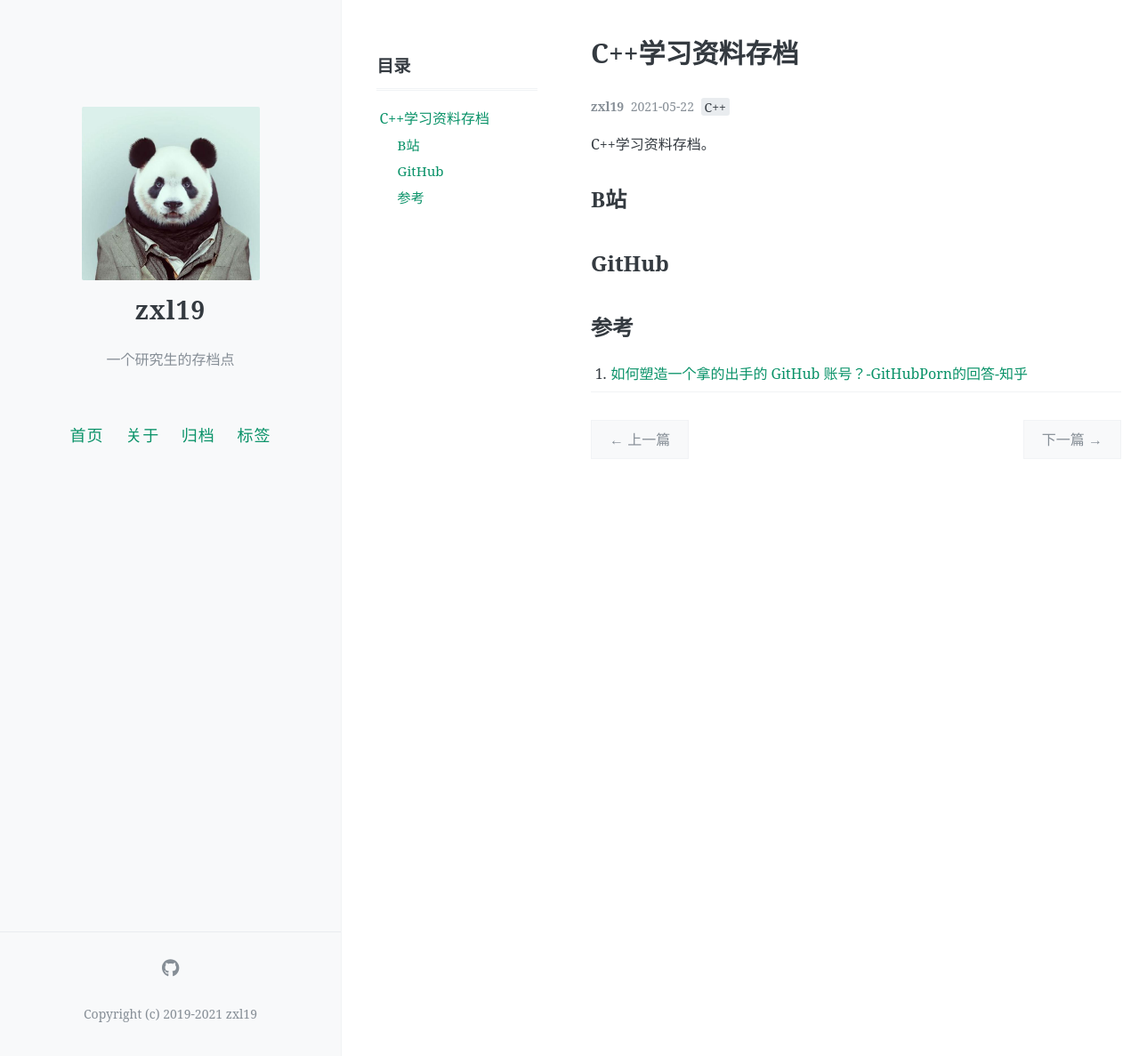
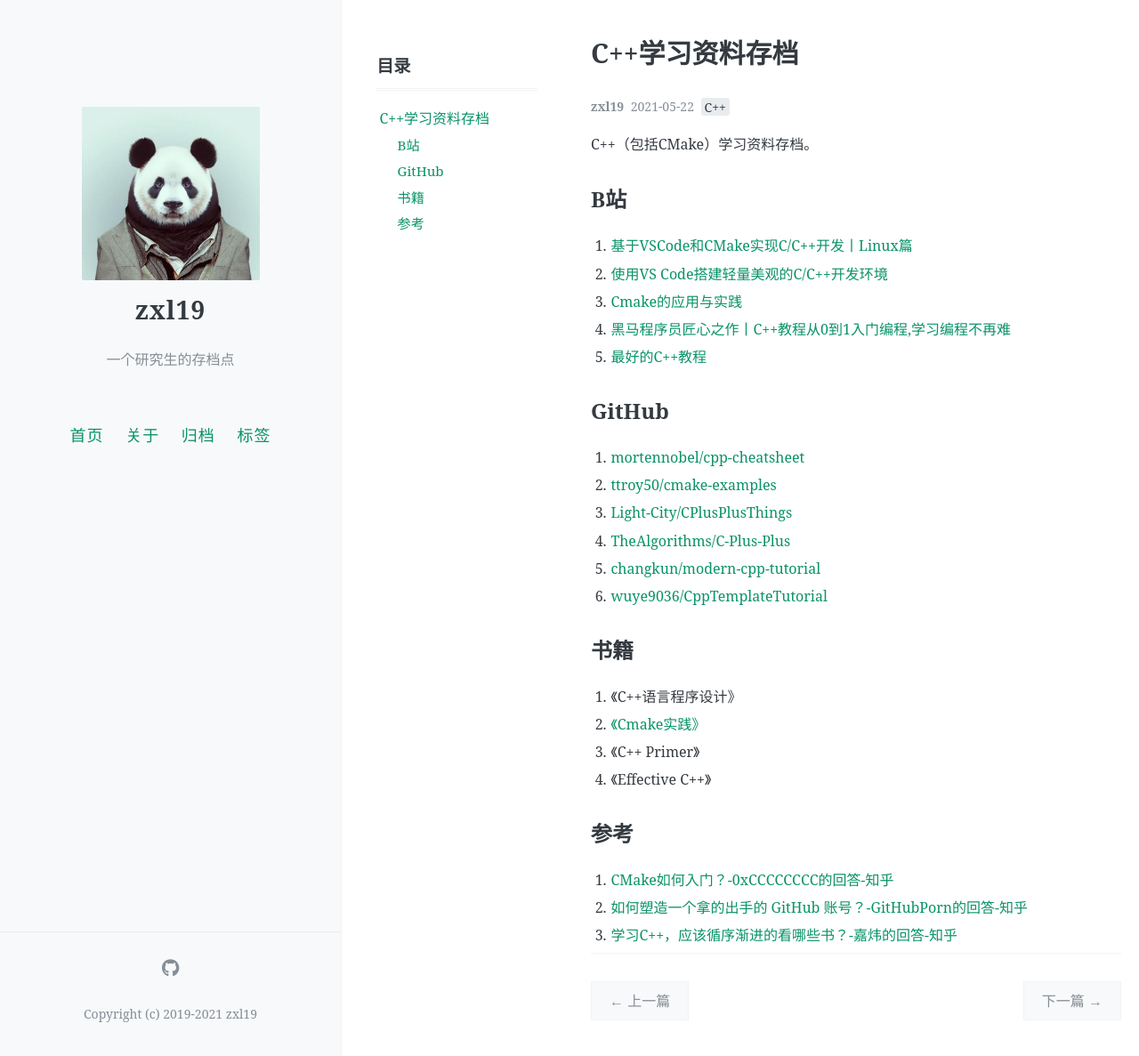
Before and after one commit to zxl19/zxl19.github.io, a Jekyll site: the page built from _posts/2021-05-22-cpp-material.md, in a window 1280 px wide and 1187 px high. Shown: the whole window at 89% size. Built offline with Jekyll 4.4.1, drawn with Linux system fonts in a browser that asks for light colours; comment, search, counter and statistics services are not loaded.

Commit message:
Update 2021-05-22-cpp-material.md

```diff
--- a/_posts/2021-05-22-cpp-material.md
+++ b/_posts/2021-05-22-cpp-material.md
@@ -9,14 +9,36 @@ toc: true
 pinned: false
 ---
 
-C++学习资料存档。
+C++（包括CMake）学习资料存档。
 
 <!-- more -->
 
 ## B站
 
+1. [基于VSCode和CMake实现C/C++开发丨Linux篇](https://www.bilibili.com/video/BV1fy4y1b7TC)
+2. [使用VS Code搭建轻量美观的C/C++开发环境](https://www.bilibili.com/video/BV1sW411v7VZ)
+3. [Cmake的应用与实践](https://www.bilibili.com/video/BV17J411m7o1)
+4. [黑马程序员匠心之作丨C++教程从0到1入门编程,学习编程不再难](https://www.bilibili.com/video/BV1et411b73Z)
+5. [最好的C++教程](https://www.bilibili.com/video/BV1VJ411M7WR)
+
 ## GitHub
+
+1. [mortennobel/cpp-cheatsheet](https://github.com/mortennobel/cpp-cheatsheet)
+2. [ttroy50/cmake-examples](https://github.com/ttroy50/cmake-examples)
+3. [Light-City/CPlusPlusThings](https://github.com/Light-City/CPlusPlusThings)
+4. [TheAlgorithms/C-Plus-Plus](https://github.com/TheAlgorithms/C-Plus-Plus)
+5. [changkun/modern-cpp-tutorial](https://github.com/changkun/modern-cpp-tutorial)
+6. [wuye9036/CppTemplateTutorial](https://github.com/wuye9036/CppTemplateTutorial)
+
+## 书籍
+
+1. 《C++语言程序设计》
+2. [《Cmake实践》](http://file.ncnynl.com/ros/CMake%20Practice.pdf)
+3. 《C++ Primer》
+4. 《Effective C++》
 
 ## 参考
 
-1. [如何塑造一个拿的出手的 GitHub 账号？-GitHubPorn的回答-知乎](https://www.zhihu.com/question/47567490/answer/1866897272)
+1. [CMake如何入门？-0xCCCCCCCC的回答-知乎](https://www.zhihu.com/question/58949190/answer/999701073)
+2. [如何塑造一个拿的出手的 GitHub 账号？-GitHubPorn的回答-知乎](https://www.zhihu.com/question/47567490/answer/1866897272)
+3. [学习C++，应该循序渐进的看哪些书？-嘉炜的回答-知乎](https://www.zhihu.com/question/20410487/answer/15055637)
```
